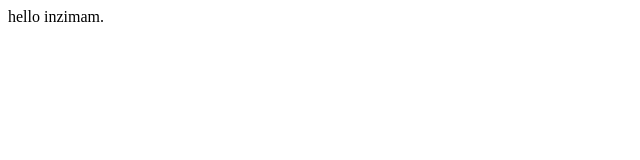
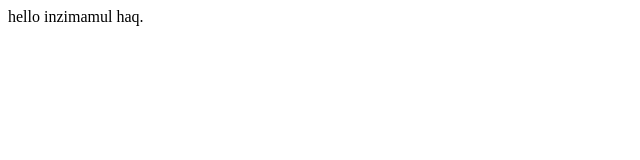
Before and after one commit to INZIMAM777/web1, a plain HTML site: page index.html in a window 1280 px wide. Shown: the full height of the page, 0-640 px from the left. Drawn offline with Linux system fonts and the light colour scheme.

Commit message:
Update index.html

```diff
--- a/index.html
+++ b/index.html
@@ -1,2 +1,2 @@
 
-<p>hello inzimam.</p>
+<p>hello inzimamul haq.</p>
```
